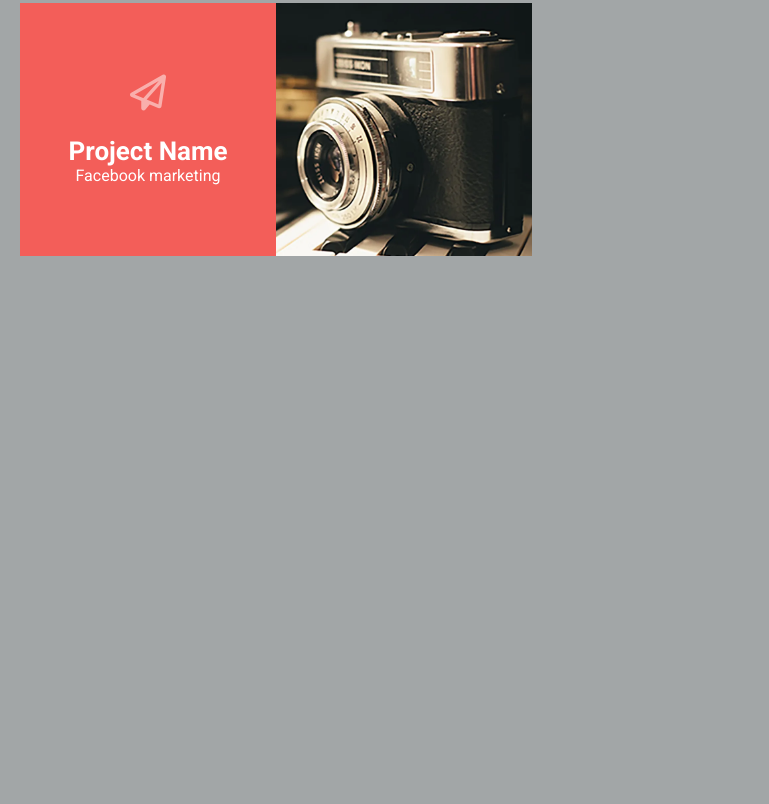
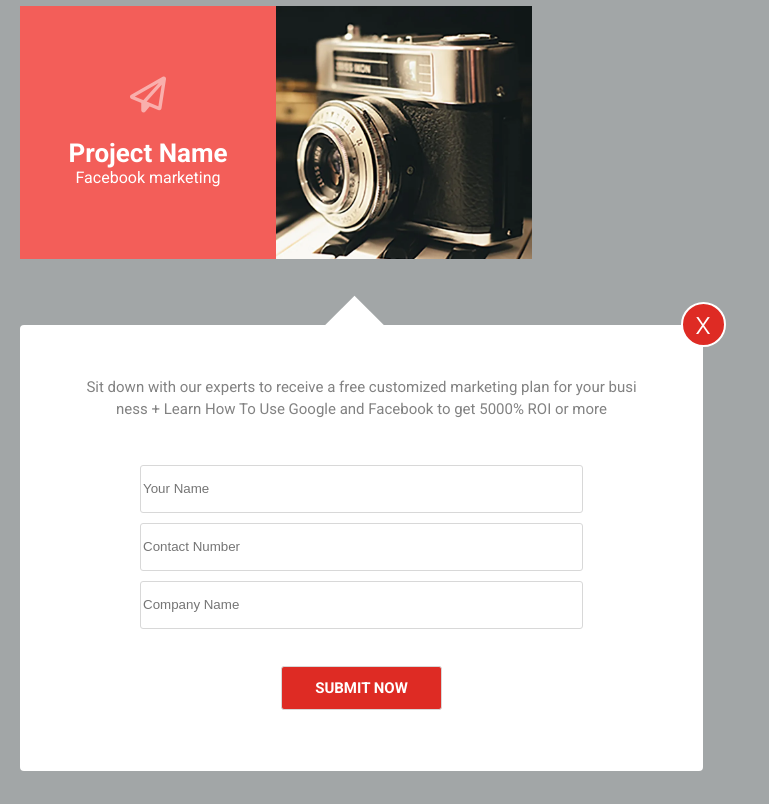
Before and after one commit to PavelNovik/Template_5, a website built with Parcel: page src/uikit.html in a window 1280 px wide. Shown: the part 1747-2551 px from the top of the page, without its empty margins (0-769 px from the left). Before the commit the page ends 2025 px from the top, so only its background shows below. Built offline with nearby package versions, Linux system fonts and the light colour scheme; a web font is replaced by a local one.

Commit message:
add modal window. home workplace 31.10.2022 - 23-53

```diff
--- a/src/assets/styles/uikit.scss
+++ b/src/assets/styles/uikit.scss
@@ -76,6 +76,8 @@ hr {
     font-family: $articleFont;
     color: $mainGrey;
     font-size: 1.4rem;
+    word-break: break-all;
+    line-height: 1.57;
   }
 }
 
@@ -99,6 +101,7 @@ hr {
 }
 
 .logos {
+
   .fas,
   .far {
     @include fontAwesome(3rem, $mainWhite);
@@ -237,9 +240,10 @@ hr {
   }
 
   p {
-    line-height: 1.57;
+    width: 24rem;
     height: 6.2rem;
     overflow: hidden;
+    text-align: center;
   }
 }
 
@@ -293,6 +297,7 @@ hr {
 
 .work {
   display: flex;
+
   &__text {
     display: flex;
     flex-direction: column;
@@ -301,18 +306,116 @@ hr {
     width: 25.6rem;
     height: 25.3rem;
     background-color: $workTomato;
+
     .far {
       @include fontAwesome(3.6rem, $mainWhite);
       opacity: 0.5;
       margin-bottom: 2.5rem;
     }
   }
+
   &__img {
     width: 25.6rem;
     height: 25.3rem;
+
     img {
       width: 25.6rem;
       height: 25.3rem;
     }
   }
 }
+
+.modal {
+  width: 68.3rem;
+  height: 44.6rem;
+  background-color: $mainWhite;
+  display: flex;
+  flex-direction: column;
+  align-items: center;
+  justify-content: space-evenly;
+  position: relative;
+  border-radius: 0.4rem;
+
+  &__arrow {
+    background-color: $mainWhite;
+    display: flex;
+    width: 4.5rem;
+    height: 4.5rem;
+    position: absolute;
+    transform: rotate(45deg);
+    left: calc(50% - 3rem);
+    top: -2rem;
+    z-index: -2;
+  }
+
+  &__close-btn {
+    position: absolute;
+    left: 68.3rem - 2.25rem;
+    top: -2.25rem;
+    width: 4.5rem;
+    height: 4.5rem;
+    background-color: $mainRed;
+    display: flex;
+    justify-content: center;
+    align-items: baseline;
+    border: 0.2rem solid $mainWhite;
+    border-radius: 50%;
+
+    p {
+      font-size: 3.2rem;
+      color: $mainWhite;
+      font-family: $mainFont;
+      font-weight: 300;
+    }
+
+    &:hover {
+      cursor: pointer;
+    }
+  }
+
+  &__text {
+    font-size: 1.5rem;
+    color: $thirdGrey;
+    font-family: $mainFont;
+    text-align: center;
+    line-height: 1.47;
+    width: 55.4rem;
+    height: 3.8rem;
+    word-break: break-all;
+  }
+
+  .callback {
+    display: flex;
+    flex-direction: column;
+    align-items: center;
+    width: 44.4rem;
+    height: 25.5rem;
+
+    input {
+      height: 5rem;
+      width: 44.3rem;
+      margin-bottom: 1rem;
+      border: solid 1px #d8d8d8;
+      border-radius: 0.3rem;
+
+      &:last-child {
+        height: 4.6rem;
+        width: 16.1rem;
+        margin-top: 2.7rem;
+        background-color: $mainRed;
+        color: $mainWhite;
+        text-transform: uppercase;
+        font-size: 1.5rem;
+        font-weight: bold;
+        font-family: $mainFont;
+        border-radius: 0.3rem;
+
+        &:hover {
+          cursor: pointer;
+        }
+      }
+    }
+  }
+
+
+}
--- a/src/uikit.html
+++ b/src/uikit.html
@@ -142,6 +142,27 @@
     </div>
     <br>
     <br>
+    <br>
+    <br>
+    <br>
+    <br>
+    <div class="modal">
+        <div class="modal__arrow"></div>
+        <div class="modal__close-btn">
+            <p>x</p>
+        </div>
+        <p class="modal__text">Sit down with our experts to receive a free customized marketing plan for your business +
+            Learn How To Use Google and Facebook to get 5000% ROI or more</p>
+        <form class="callback">
+            <input type="text" name="name" id="name" placeholder="Your Name">
+            <input type="tel" name="phone" id="phone" placeholder="Contact Number">
+            <input type="text" name="company" id="company" placeholder="Company Name">
+            <input type="submit" value="submit now">
+        </form>
+    </div>
+    <br>
+    <br>
+    <br>
     <script src="./assets/scripts/index.js"></script>
 </body>
 
```
